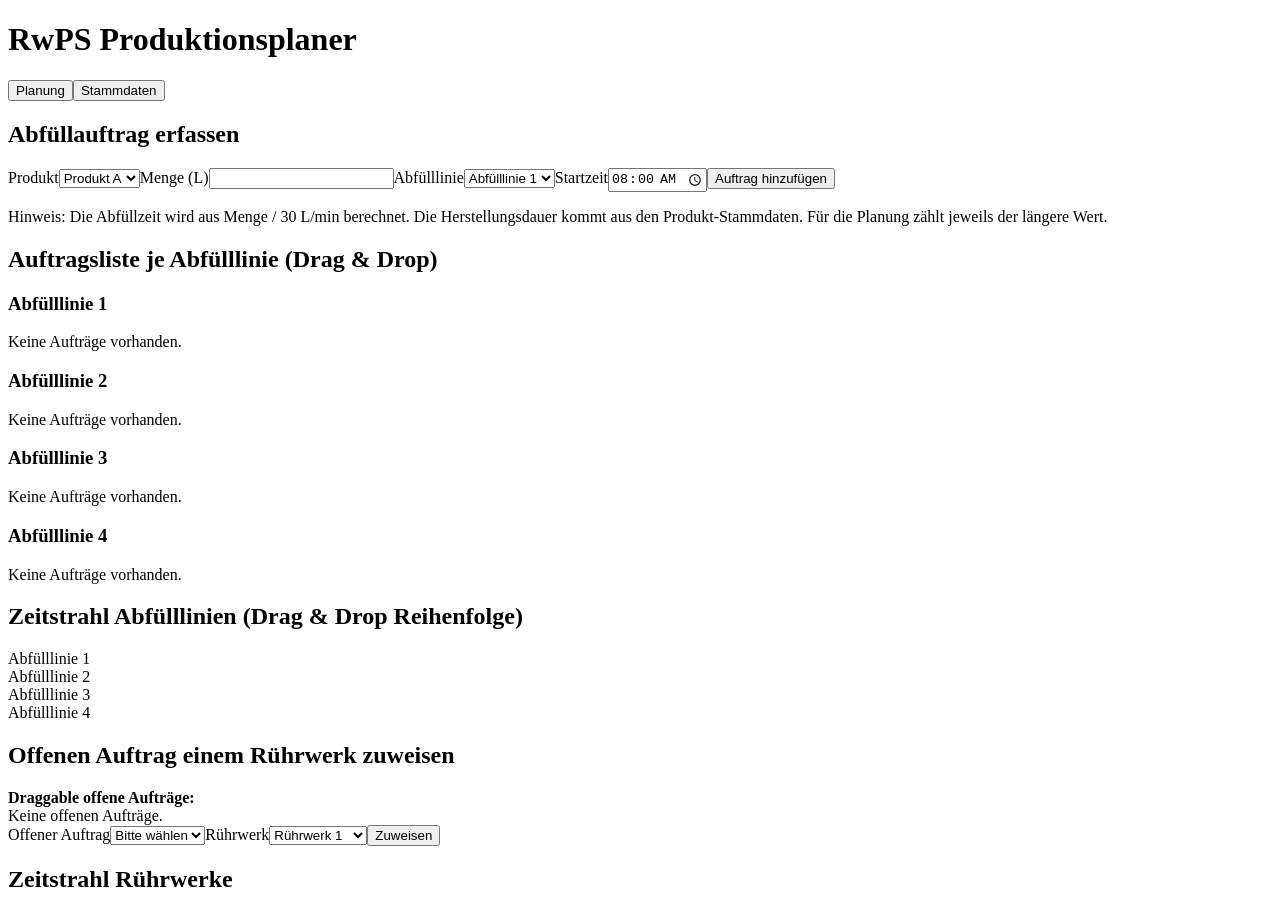
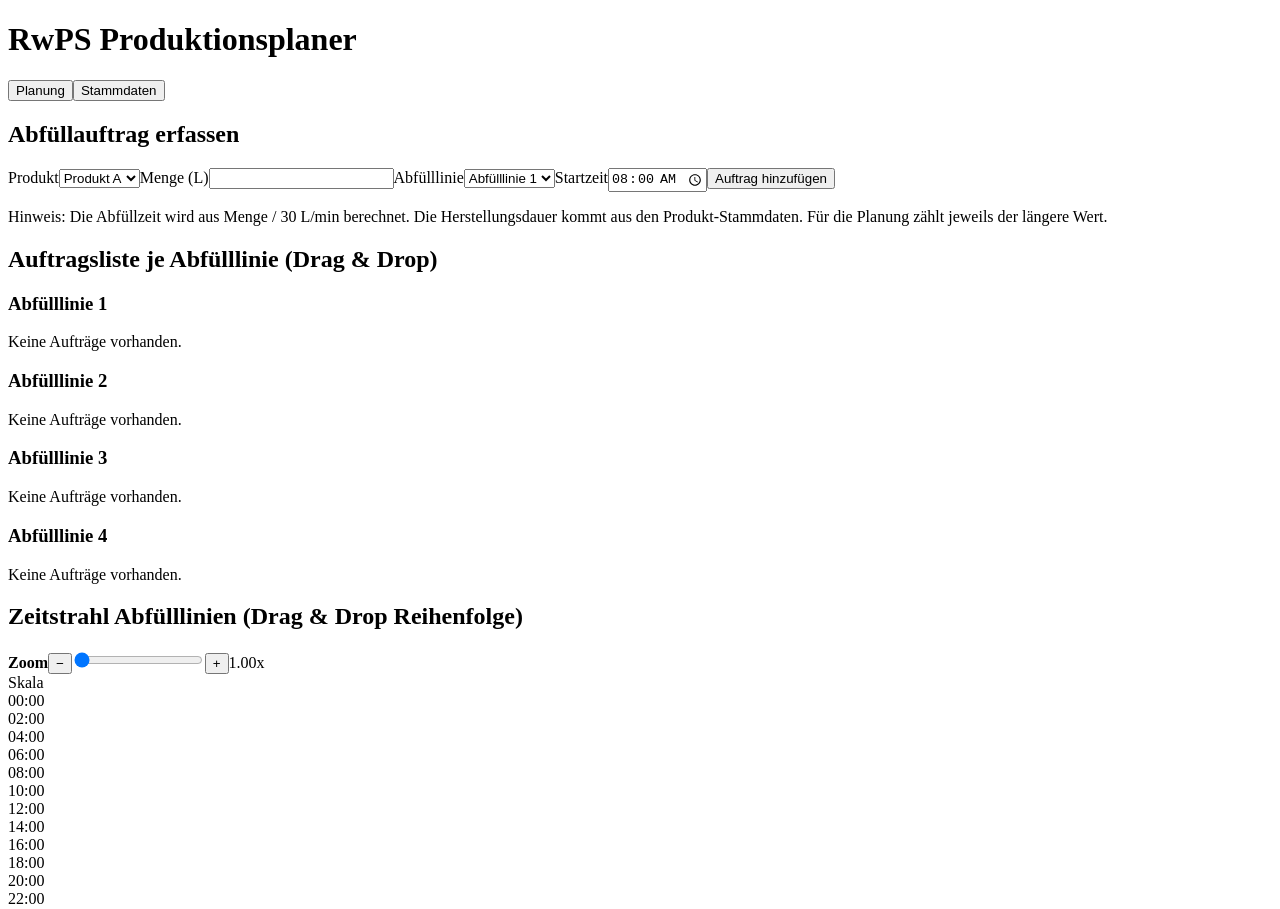
Before and after one commit to fabianhoffmann790-ctrl/RwPS-Codex, a React (Vite) app: page / in a window 1280 px wide. Shown: the top 909 px of the page. Built offline with nearby package versions, Linux system fonts and the light colour scheme; the HTML template or start-up script is replaced by a standard one.

Commit message:
Add shared timeline zoom and time scale

```diff
--- a/src/App.jsx
+++ b/src/App.jsx
@@ -15,6 +15,10 @@ const MIXERS = Array.from({ length: 10 }, (_, index) => ({
 
 const FILL_RATE_L_PER_MIN = 30;
 const DAY_MINUTES = 24 * 60;
+const TIMELINE_ZOOM_MIN = 1;
+const TIMELINE_ZOOM_MAX = 4;
+const TIMELINE_ZOOM_STEP = 0.25;
+const TIMELINE_SCALE_TICK_MINUTES = 120;
 
 function toMinutes(timeHHMM) {
   const [hours, minutes] = timeHHMM.split(':').map(Number);
@@ -89,6 +93,7 @@ function App() {
   const [lineListDragState, setLineListDragState] = useState({ draggedOrderId: null, overOrderId: null });
   const [lineTimelineDragState, setLineTimelineDragState] = useState({ draggedOrderId: null, overOrderId: null });
   const [mixerDropTargetId, setMixerDropTargetId] = useState(null);
+  const [timelineZoom, setTimelineZoom] = useState(1);
 
   const openOrders = useMemo(() => orders.filter((entry) => !entry.mixerId), [orders]);
   const timelineBlocks = useMemo(
@@ -365,6 +370,22 @@ function App() {
     [lineOrdersById],
   );
 
+  const timelineScaleTicks = useMemo(() => {
+    const ticks = [];
+    for (let minute = 0; minute <= DAY_MINUTES; minute += TIMELINE_SCALE_TICK_MINUTES) {
+      ticks.push(minute);
+    }
+    if (ticks[ticks.length - 1] !== DAY_MINUTES) {
+      ticks.push(DAY_MINUTES);
+    }
+    return ticks;
+  }, []);
+
+  const updateTimelineZoom = (nextZoom) => {
+    const clamped = Math.min(TIMELINE_ZOOM_MAX, Math.max(TIMELINE_ZOOM_MIN, nextZoom));
+    setTimelineZoom(Number(clamped.toFixed(2)));
+  };
+
   const startLineListDrag = (event, orderId) => {
     event.dataTransfer.effectAllowed = 'move';
     event.dataTransfer.setData('text/order-id', orderId);
@@ -558,6 +579,36 @@ function App() {
 
           <section className="panel">
             <h2>Zeitstrahl Abfülllinien (Drag & Drop Reihenfolge)</h2>
+            <div className="timeline-zoom-controls">
+              <strong>Zoom</strong>
+              <button type="button" className="secondary" onClick={() => updateTimelineZoom(timelineZoom - TIMELINE_ZOOM_STEP)}>
+                −
+              </button>
+              <input
+                type="range"
+                min={TIMELINE_ZOOM_MIN}
+                max={TIMELINE_ZOOM_MAX}
+                step={TIMELINE_ZOOM_STEP}
+                value={timelineZoom}
+                onChange={(event) => updateTimelineZoom(Number(event.target.value))}
+              />
+              <button type="button" className="secondary" onClick={() => updateTimelineZoom(timelineZoom + TIMELINE_ZOOM_STEP)}>
+                +
+              </button>
+              <span>{timelineZoom.toFixed(2)}x</span>
+            </div>
+            <div className="timeline-scroll">
+              <div className="timeline-scroll-inner" style={{ width: `${timelineZoom * 100}%` }}>
+                <div className="timeline-scale-row">
+                  <div className="timeline-scale-label">Skala</div>
+                  <div className="timeline-scale-track">
+                    {timelineScaleTicks.map((tick) => (
+                      <div key={tick} className="timeline-scale-tick" style={{ left: `${(tick / DAY_MINUTES) * 100}%` }}>
+                        <span>{toHHMM(tick)}</span>
+                      </div>
+                    ))}
+                  </div>
+                </div>
                 <div className="timeline-grid">
                   {rowsByLine.map((line) => (
                     <div key={line.id} className="timeline-row">
@@ -588,6 +639,8 @@ function App() {
                       </div>
                     </div>
                   ))}
+                </div>
+              </div>
             </div>
           </section>
 
@@ -643,6 +696,18 @@ function App() {
 
           <section className="panel">
             <h2>Zeitstrahl Rührwerke</h2>
+            <div className="timeline-scroll">
+              <div className="timeline-scroll-inner" style={{ width: `${timelineZoom * 100}%` }}>
+                <div className="timeline-scale-row">
+                  <div className="timeline-scale-label">Skala</div>
+                  <div className="timeline-scale-track">
+                    {timelineScaleTicks.map((tick) => (
+                      <div key={tick} className="timeline-scale-tick" style={{ left: `${(tick / DAY_MINUTES) * 100}%` }}>
+                        <span>{toHHMM(tick)}</span>
+                      </div>
+                    ))}
+                  </div>
+                </div>
                 <div className="timeline-grid">
                   {MIXERS.map((mixer) => (
                     <div key={mixer.id} className="timeline-row">
@@ -671,6 +736,8 @@ function App() {
                       </div>
                     </div>
                   ))}
+                </div>
+              </div>
             </div>
           </section>
 
--- a/src/styles.css
+++ b/src/styles.css
@@ -139,6 +139,64 @@ button.danger {
   gap: 0.6rem;
 }
 
+.timeline-scroll {
+  overflow-x: auto;
+  padding-bottom: 0.2rem;
+}
+
+.timeline-scroll-inner {
+  min-width: 100%;
+}
+
+.timeline-zoom-controls {
+  display: flex;
+  flex-wrap: wrap;
+  align-items: center;
+  gap: 0.55rem;
+  margin-bottom: 0.8rem;
+}
+
+.timeline-zoom-controls input[type='range'] {
+  max-width: 220px;
+  flex: 1;
+}
+
+.timeline-scale-row {
+  display: grid;
+  grid-template-columns: 140px 1fr;
+  gap: 0.7rem;
+  margin-bottom: 0.35rem;
+}
+
+.timeline-scale-label {
+  font-size: 0.8rem;
+  color: #667085;
+}
+
+.timeline-scale-track {
+  position: relative;
+  height: 28px;
+}
+
+.timeline-scale-tick {
+  position: absolute;
+  top: 0;
+  bottom: 0;
+  width: 1px;
+  background: #cbd5e1;
+}
+
+.timeline-scale-tick span {
+  position: absolute;
+  top: 0;
+  left: 4px;
+  font-size: 0.72rem;
+  color: #667085;
+  white-space: nowrap;
+  background: #fff;
+  padding-left: 2px;
+}
+
 .timeline-row {
   display: grid;
   grid-template-columns: 140px 1fr;
@@ -174,6 +232,10 @@ button.danger {
   color: #fff;
   font-weight: 700;
   font-size: 0.72rem;
+  padding: 0 0.3rem;
+  overflow: hidden;
+  white-space: nowrap;
+  text-overflow: ellipsis;
 }
 
 .block.manufacturing {
```
Lines whose indentation alone changed are shown as unchanged.
